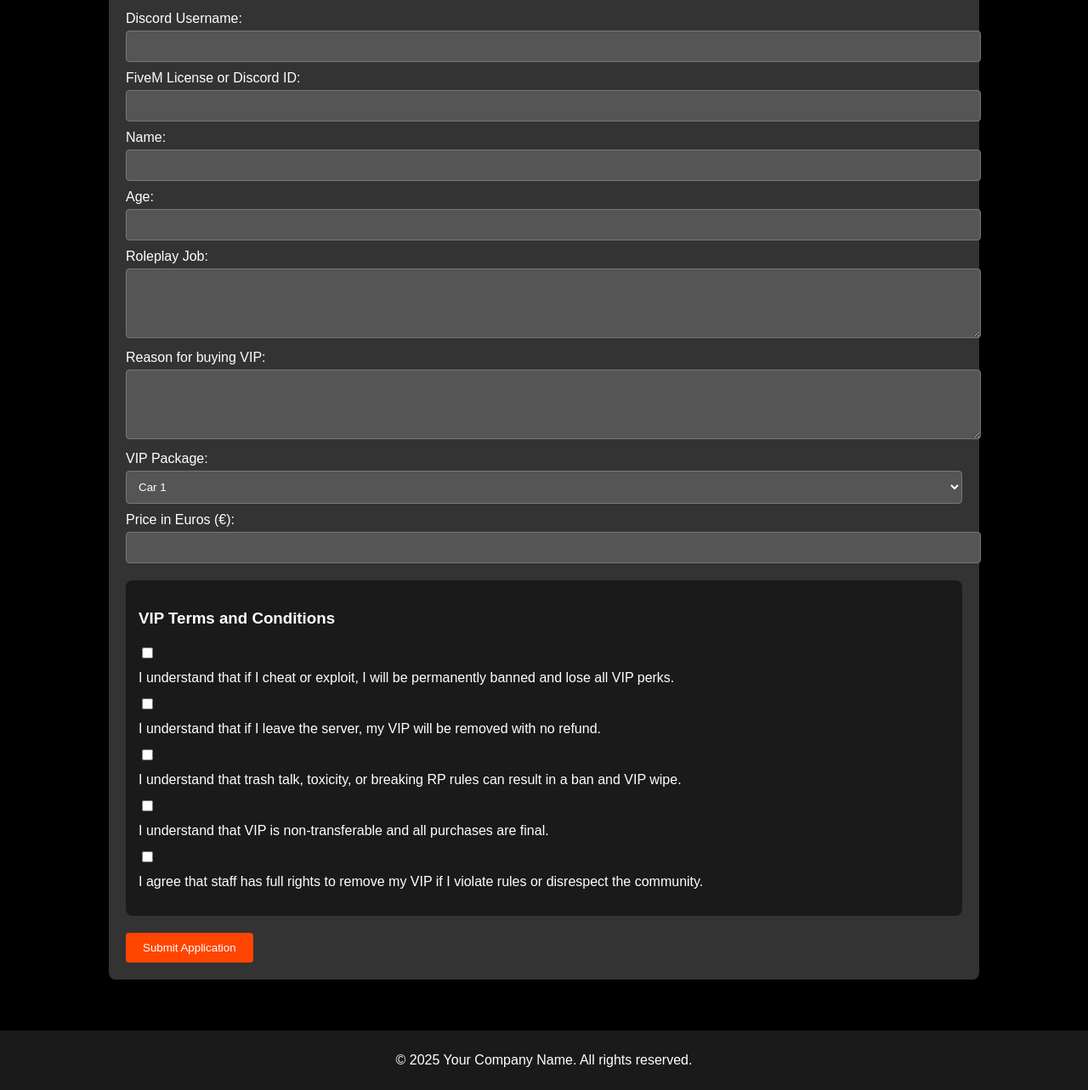
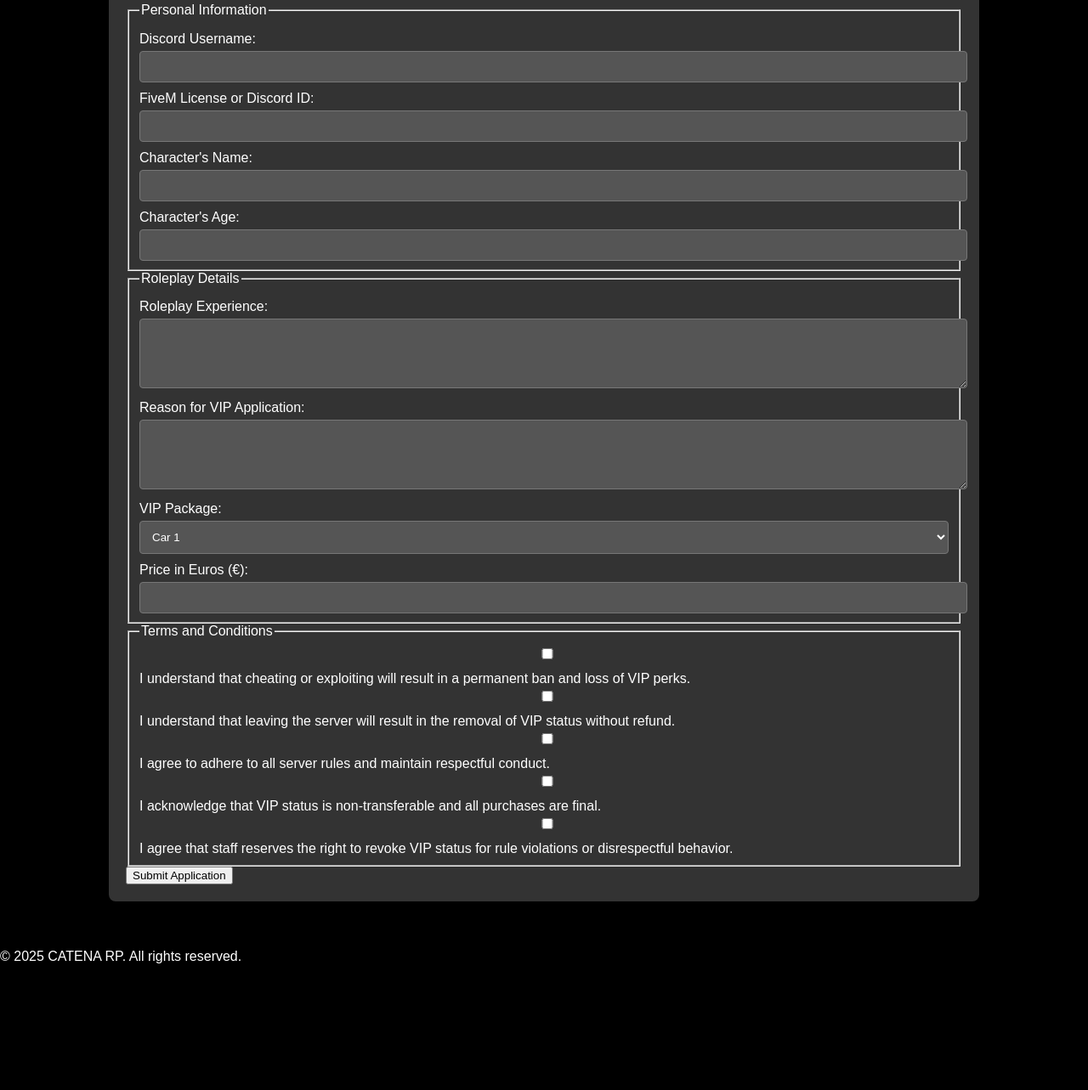
Before and after one commit to anwarpo/vip-application-form, a plain HTML site: page index.html in a window 1280 px wide. Shown: the part 228-1511 px from the top of the page at 85% size. After the commit the page ends 1379 px from the top, so only its background shows below. Drawn offline with Linux system fonts and the light colour scheme.

Commit message:
Update index.html

```diff
--- a/index.html
+++ b/index.html
@@ -1,87 +1,100 @@
 <!DOCTYPE html>
 <html lang="en">
 <head>
-  <meta charset="UTF-8" />
-  <meta name="viewport" content="width=device-width, initial-scale=1.0" />
+  <meta charset="UTF-8">
+  <meta name="viewport" content="width=device-width, initial-scale=1.0">
   <title>VIP Application Form</title>
-  <link rel="stylesheet" href="styles.css" />
+  <link rel="stylesheet" href="styles.css">
 </head>
 <body>
 
   <header>
     <div class="logo-container">
-      <!-- Replace "logo.png" with the path to your logo file -->
-      <img src="logo.png" alt="Your Company Logo" class="logo" />
+      <img src="logo.png" alt="CATENA RP Logo" class="logo">
     </div>
     <h1>CATENA RP | VIP Application & Rules Agreement</h1>
   </header>
 
   <div class="container">
-    <form id="vipForm">
+    <form id="vipForm" novalidate>
+      <fieldset>
+        <legend>Personal Information</legend>
+        <div class="form-group">
           <label for="discord">Discord Username:</label>
-      <input type="text" id="discord" name="discord" required />
+          <input type="text" id="discord" name="discord" required>
+        </div>
+        <div class="form-group">
+          <label for="fivem">FiveM License or Discord ID:</label>
+          <input type="text" id="fivem" name="fivem" required>
+        </div>
+        <div class="form-group">
+          <label for="characterName">Character's Name:</label>
+          <input type="text" id="characterName" name="characterName" required>
+        </div>
+        <div class="form-group">
+          <label for="characterAge">Character's Age:</label>
+          <input type="number" id="characterAge" name="characterAge" required min="18" max="100">
+        </div>
+      </fieldset>
 
-      <label for="fivem">FiveM License or Discord ID:</label>
-      <input type="text" id="fivem" name="fivem" required />
-
-      <label for="characterName">Name:</label>
-      <input type="text" id="characterName" name="characterName" required />
-
-      <label for="characterAge">Age:</label>
-      <input type="number" id="characterAge" name="characterAge" required />
-
-      <label for="experience">Roleplay Job:</label>
+      <fieldset>
+        <legend>Roleplay Details</legend>
+        <div class="form-group">
+          <label for="experience">Roleplay Experience:</label>
           <textarea id="experience" name="experience" rows="4" required></textarea>
-
-      <label for="reason">Reason for buying VIP:</label>
+        </div>
+        <div class="form-group">
+          <label for="reason">Reason for VIP Application:</label>
           <textarea id="reason" name="reason" rows="4" required></textarea>
-
+        </div>
+        <div class="form-group">
           <label for="vipPackage">VIP Package:</label>
           <select id="vipPackage" name="vipPackage" required>
             <option value="package1">Car 1</option>
-        <option value="package2">HOME 2</option>
+            <option value="package2">Home 2</option>
             <option value="package3">Package 3</option>
           </select>
+        </div>
+        <div class="form-group">
+          <label for="vipPrice">Price in Euros (€):</label>
+          <input type="number" id="vipPrice" name="vipPrice" required min="10" max="1000">
+        </div>
+      </fieldset>
 
-      <label for="vipPrice">Price in Euros (€):</label>
-      <input type="number" id="vipPrice" name="vipPrice" required />
+      <fieldset>
+        <legend>Terms and Conditions</legend>
+        <div class="form-group">
+          <input type="checkbox" id="agreeCheat" name="agreeCheat" required>
+          <label for="agreeCheat">I understand that cheating or exploiting will result in a permanent ban and loss of VIP perks.</label>
+        </div>
+        <div class="form-group">
+          <input type="checkbox" id="agreeLeave" name="agreeLeave" required>
+          <label for="agreeLeave">I understand that leaving the server will result in the removal of VIP status without refund.</label>
+        </div>
+        <div class="form-group">
+          <input type="checkbox" id="agreeConduct" name="agreeConduct" required>
+          <label for="agreeConduct">I agree to adhere to all server rules and maintain respectful conduct.</label>
+        </div>
+        <div class="form-group">
+          <input type="checkbox" id="agreeNonTransferable" name="agreeNonTransferable" required>
+          <label for="agreeNonTransferable">I acknowledge that VIP status is non-transferable and all purchases are final.</label>
+        </div>
+        <div class="form-group">
+          <input type="checkbox" id="agreeStaffRights" name="agreeStaffRights" required>
+          <label for="agreeStaffRights">I agree that staff reserves the right to revoke VIP status for rule violations or disrespectful behavior.</label>
+        </div>
+      </fieldset>
 
-      <!-- Agreement Checkboxes -->
-      <div class="rules">
-        <h3>VIP Terms and Conditions</h3>
-        <ul>
-          <li>
-            <input type="checkbox" id="agreeCheat" class="rule-checkbox" required />
-            <label for="agreeCheat">I understand that if I cheat or exploit, I will be permanently banned and lose all VIP perks.</label>
-          </li>
-          <li>
-            <input type="checkbox" id="agreeLeave" class="rule-checkbox" required />
-            <label for="agreeLeave">I understand that if I leave the server, my VIP will be removed with no refund.</label>
-          </li>
-          <li>
-            <input type="checkbox" id="agreeConduct" class="rule-checkbox" required />
-            <label for="agreeConduct">I understand that trash talk, toxicity, or breaking RP rules can result in a ban and VIP wipe.</label>
-          </li>
-          <li>
-            <input type="checkbox" id="agreeNonTransferable" class="rule-checkbox" required />
-            <label for="agreeNonTransferable">I understand that VIP is non-transferable and all purchases are final.</label>
-          </li>
-          <li>
-            <input type="checkbox" id="agreeStaffRights" class="rule-checkbox" required />
-            <label for="agreeStaffRights">I agree that staff has full rights to remove my VIP if I violate rules or disrespect the community.</label>
-          </li>
-        </ul>
+      <div class="form-actions">
+        <button type="submit">Submit Application</button>
       </div>
-
-      <!-- Submit Button -->
-      <input type="submit" value="Submit Application" />
     </form>
   </div>
 
-  <div class="footer">
-    <p>&copy; 2025 Your Company Name. All rights reserved.</p>
-  </div>
+  <footer>
+    <p>&copy; 2025 CATENA RP. All rights reserved.</p>
+  </footer>
 
-  <script src="scripts.js"></script>
+  <script src="script.js"></script>
 </body>
 </html>
```
Lines whose indentation alone changed are shown as unchanged.
